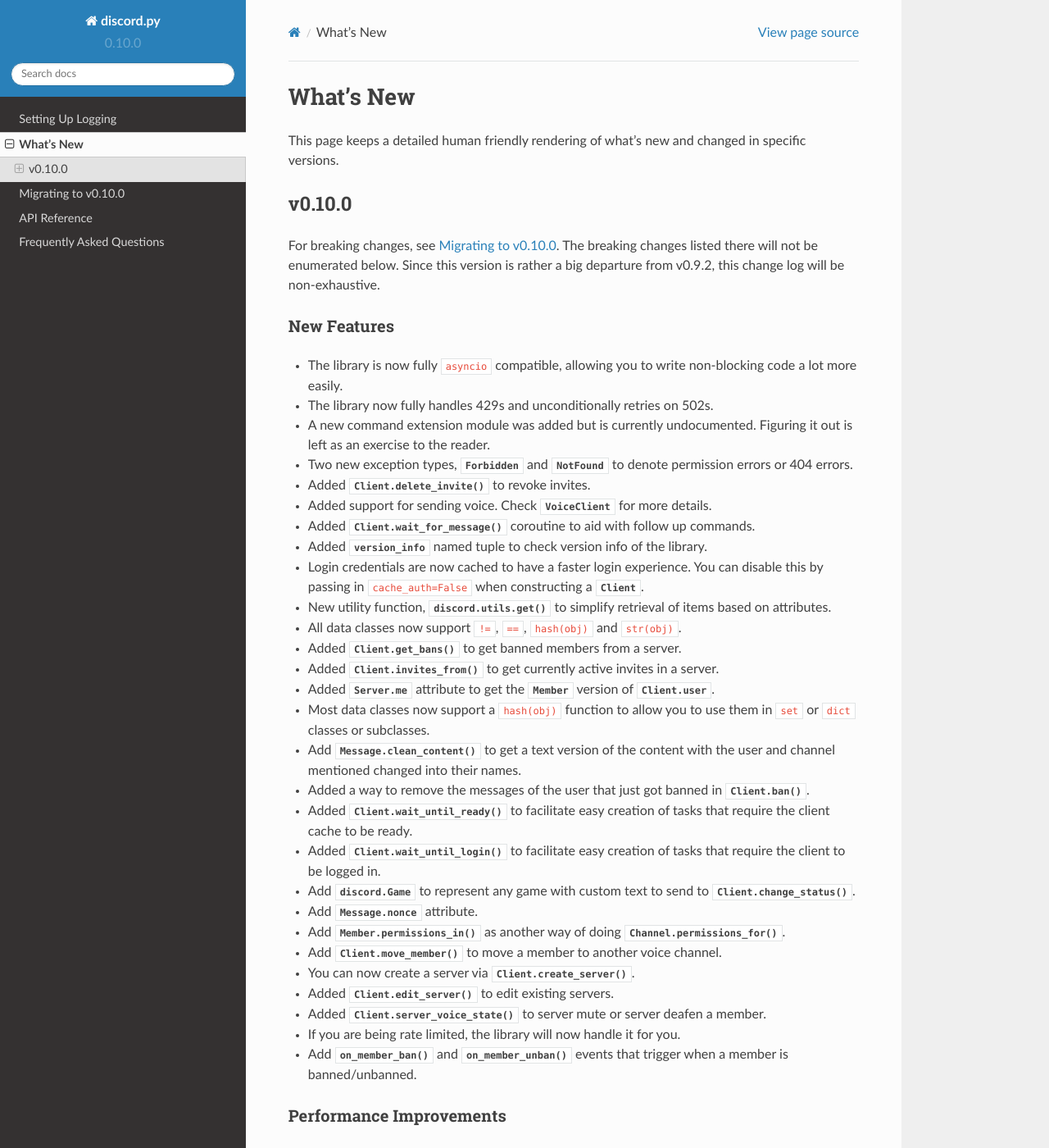
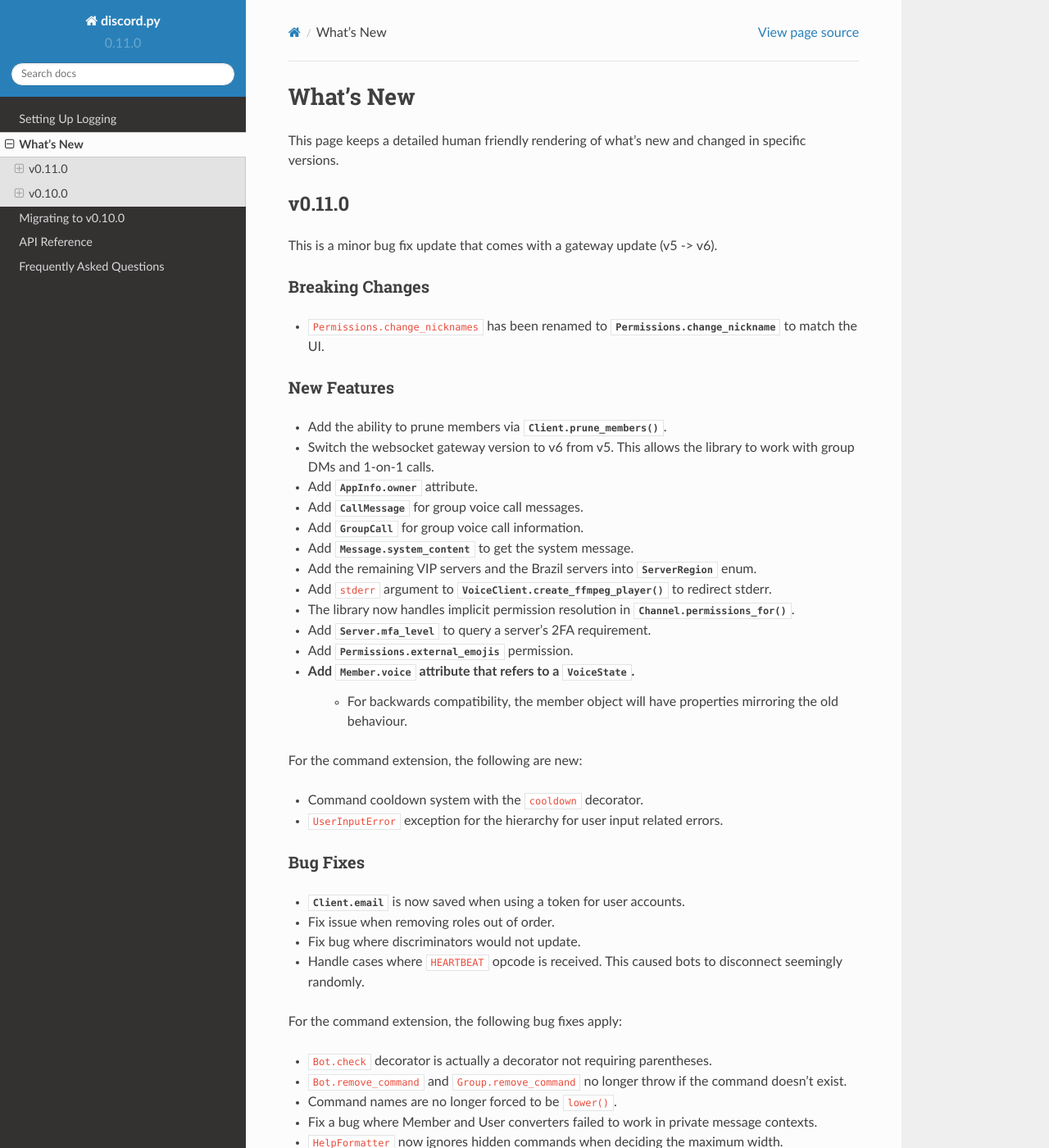
Before and after one commit to spartacus0816/dsbot, a Sphinx documentation site: the page built from docs/whats_new.rst, in a window 1280 px wide and 1400 px high. Shown: the whole window at 82% size. Built offline with Sphinx 7.4.7 and the Read the Docs theme 2.0.0, drawn with Linux system fonts in a browser that asks for light colours.

Commit message:
Version bump to v0.11.0

```diff
--- a/discord/__init__.py
+++ b/discord/__init__.py
@@ -15,7 +15,7 @@
 __author__ = 'Rapptz'
 __license__ = 'MIT'
 __copyright__ = 'Copyright 2015-2016 Rapptz'
-__version__ = '0.10.0'
+__version__ = '0.11.0'
 
 from .client import Client, AppInfo, ChannelPermissions
 from .user import User
@@ -40,7 +40,7 @@
 
 VersionInfo = namedtuple('VersionInfo', 'major minor micro releaselevel serial')
 
-version_info = VersionInfo(major=0, minor=10, micro=0, releaselevel='final', serial=0)
+version_info = VersionInfo(major=0, minor=11, micro=0, releaselevel='final', serial=0)
 
 try:
     from logging import NullHandler
--- a/docs/whats_new.rst
+++ b/docs/whats_new.rst
@@ -7,6 +7,56 @@
 
 This page keeps a detailed human friendly rendering of what's new and changed
 in specific versions.
+
+.. _v0p11p0:
+
+v0.11.0
+--------
+
+This is a minor bug fix update that comes with a gateway update (v5 -> v6).
+
+Breaking Changes
+~~~~~~~~~~~~~~~~~
+
+- ``Permissions.change_nicknames`` has been renamed to :attr:`Permissions.change_nickname` to match the UI.
+
+New Features
+~~~~~~~~~~~~~
+
+- Add the ability to prune members via :meth:`Client.prune_members`.
+- Switch the websocket gateway version to v6 from v5. This allows the library to work with group DMs and 1-on-1 calls.
+- Add :attr:`AppInfo.owner` attribute.
+- Add :class:`CallMessage` for group voice call messages.
+- Add :class:`GroupCall` for group voice call information.
+- Add :attr:`Message.system_content` to get the system message.
+- Add the remaining VIP servers and the Brazil servers into :class:`ServerRegion` enum.
+- Add ``stderr`` argument to :meth:`VoiceClient.create_ffmpeg_player` to redirect stderr.
+- The library now handles implicit permission resolution in :meth:`Channel.permissions_for`.
+- Add :attr:`Server.mfa_level` to query a server's 2FA requirement.
+- Add :attr:`Permissions.external_emojis` permission.
+- Add :attr:`Member.voice` attribute that refers to a :class:`VoiceState`.
+    - For backwards compatibility, the member object will have properties mirroring the old behaviour.
+
+For the command extension, the following are new:
+
+- Command cooldown system with the ``cooldown`` decorator.
+- ``UserInputError`` exception for the hierarchy for user input related errors.
+
+Bug Fixes
+~~~~~~~~~~
+
+- :attr:`Client.email` is now saved when using a token for user accounts.
+- Fix issue when removing roles out of order.
+- Fix bug where discriminators would not update.
+- Handle cases where ``HEARTBEAT`` opcode is received. This caused bots to disconnect seemingly randomly.
+
+For the command extension, the following bug fixes apply:
+
+- ``Bot.check`` decorator is actually a decorator not requiring parentheses.
+- ``Bot.remove_command`` and ``Group.remove_command`` no longer throw if the command doesn't exist.
+- Command names are no longer forced to be ``lower()``.
+- Fix a bug where Member and User converters failed to work in private message contexts.
+- ``HelpFormatter`` now ignores hidden commands when deciding the maximum width.
 
 .. _v0p10p0:
 
```
